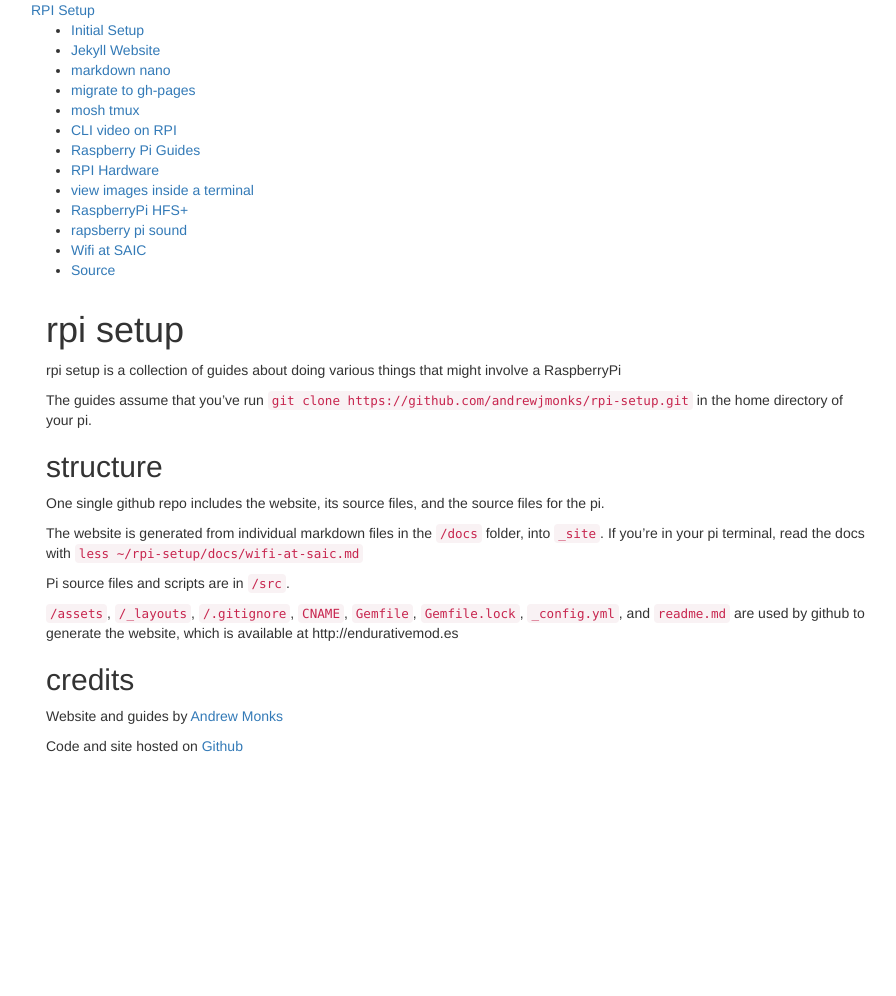
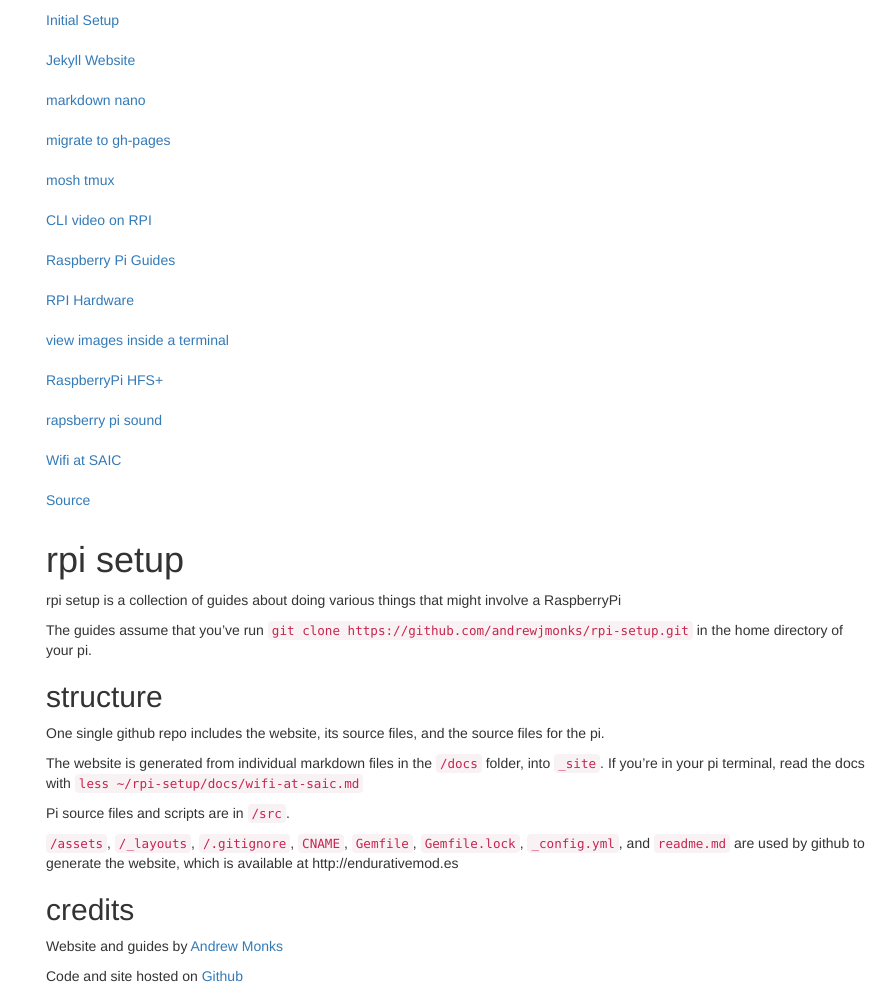
Before and after one commit to amonks/rpi-setup, a Jekyll site: the page built from readme.md, in a window 1280 px wide. Shown: the whole page, without its empty margins (39-935 px from the left). Built offline with Jekyll 4.4.1, drawn with Linux system fonts in a browser that asks for light colours; nearby versions of some CDN libraries; before the commit the page ends 900 px from its top, so only the background shows below that.

Commit message:
bootstrap

```diff
--- a/_layouts/default.html
+++ b/_layouts/default.html
@@ -46,10 +46,8 @@
 
     <div class="container">
         <div class="row">
-            <div id="menu" class="col-md-3">
-                <a class="pure-menu-heading" href="http://endurativemod.es">RPI Setup</a>
-
-                <ul>
+            <div id="sidebar" class="col-md-3">
+                <ul class="nav">
                     {% for page in site.pages %}
                     <li>
                         <a href="{{ page.url }}">{{ page.title }}</a>
```
